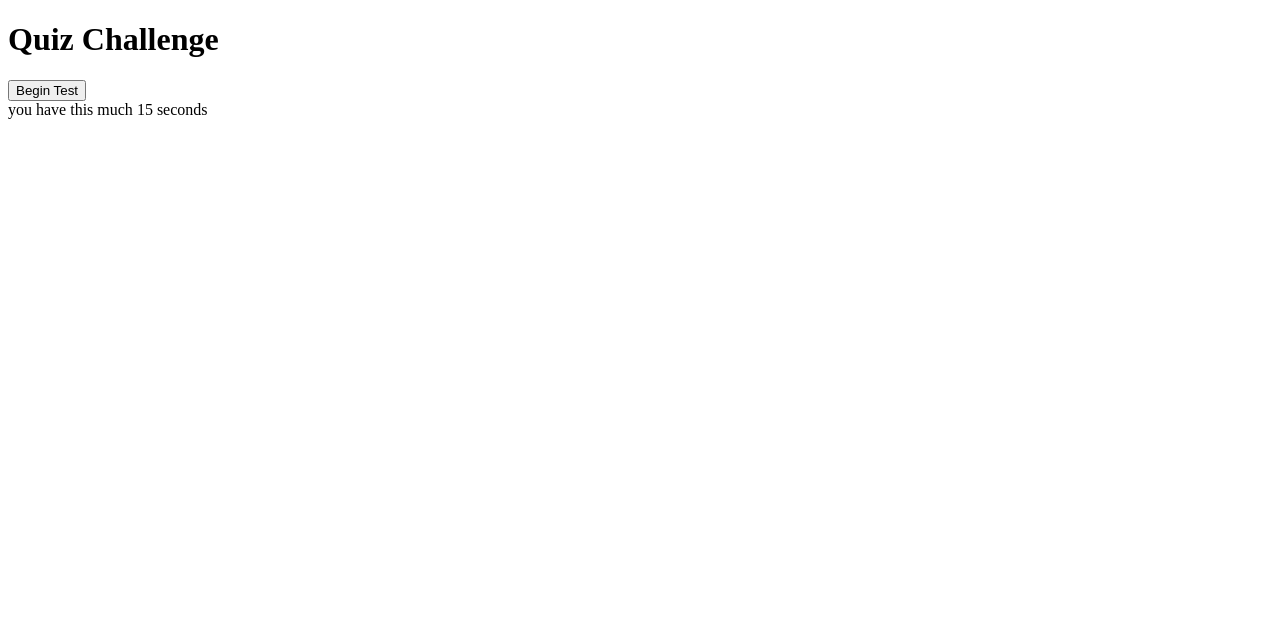
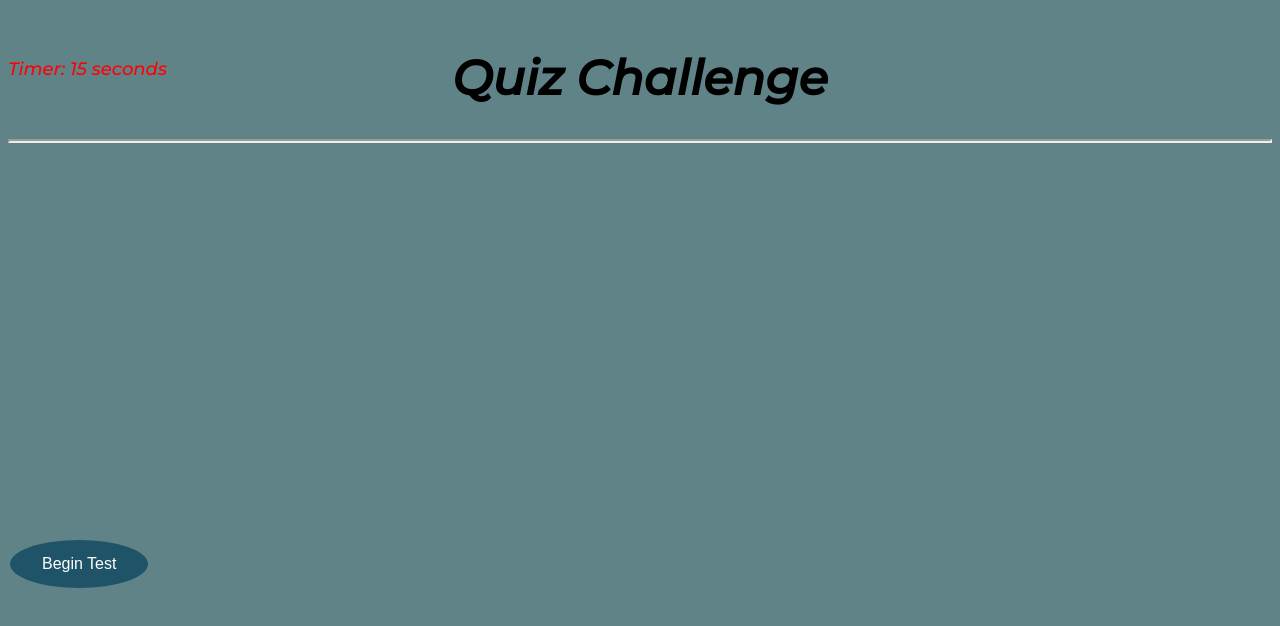
Before and after one commit to idelmundo/codeQuiz, a plain HTML site: page index.html in a window 1280 px wide. Drawn offline with Linux system fonts and the light colour scheme.

Commit message:
added css and change a few things

```diff
--- a/index.html
+++ b/index.html
@@ -5,12 +5,15 @@
     <meta charset="UTF-8">
     <meta name="viewport" content="width=device-width, initial-scale=1.0">
     <meta http-equiv="X-UA-Compatible" content="ie=edge">
+    <link rel="stylesheet" href="style.css" ;>
+    <link href="https://fonts.googleapis.com/css2?family=Montserrat:ital,wght@1,500&display=swap" rel="stylesheet">
     <script src="https://kit.fontawesome.com/1dfbc8a440.js" crossorigin="anonymous"></script>
     <title>Code Quiz</title>
 </head>
 
 <body>
     <h1> Quiz Challenge </h1>
+    <hr>
     <div id="quiz">
         <h1 id="question"></h1>
         <section id="answers">
@@ -18,9 +21,12 @@
     </div>
     <button id="submit">Begin Test</button>
     <div id="results"></div>
-    <div> you have this much <span id="time">15</span> seconds</div>
+    <div>
+        <p>Timer: <span id="time">15</span> seconds</p>
+    </div>
 
     <div id="showHighscore">
+
 
     </div>
 
--- a/script.js
+++ b/script.js
@@ -14,7 +14,7 @@ var counter = 0; //move to the next question
 var time = 15; //give 15sec total time game
 var score = 0;
 var intialTime; // helps clear interval stop timer
-var highscorebox = 0;
+
 
 function start() {
     initialTime = setInterval(gameTime, 1000);
@@ -23,7 +23,7 @@ function start() {
 
 function compareAnswer() {
     if (this.textContent === myQuestions[counter].correctAnswer) {
-        score++, time++
+        score++, time += 2
         alert(score);
     } else {
         time -= 2;
@@ -67,11 +67,10 @@ function endGame() {
     // highScore input needs to be recored
     // const highscorebox = document.querySelector("#showHighscore")
     // quiz.style.display = "block";
-    const quiz = document.querySelector("#quiz"); // at the end of question it display the main page again
+    const quiz = document.querySelector("#quiz"); // at the end of the questions it goes back to the main page.
     quiz.style.display = "none";
+}
 
-
-}
 
 // Question starts here
 const myQuestions = [{
--- a/style.css
+++ b/style.css
@@ -0,0 +1,59 @@
+        h1 {
+            font-size: 3em;
+            text-align: center;
+            font-weight: bold;
+            padding-top: .35em;
+            font-family: 'Montserrat', sans-serif;
+        }
+
+        #answers {
+            position: absolute;
+            left: 30%;
+        }
+
+        button {
+            background-color: #1f5468;
+            border: none;
+            color: white;
+            padding: 15px 32px;
+            text-align: center;
+            text-decoration: none;
+            display: inline-block;
+            font-size: 16px;
+            margin: 4px 2px;
+            cursor: pointer;
+            border-radius: 50%;
+            position: relative;
+            bottom: 50%;
+            margin-top: 25%;
+        }
+
+        button:hover {
+            background-color: #2cca31;
+            /* Green */
+            color: white;
+        }
+
+        body {
+            background-color: rgb(96, 131, 136);
+        }
+
+        hr {
+            display: block;
+            unicode-bidi: isolate;
+            margin-block-start: 0.5em;
+            margin-block-end: 0.5em;
+            margin-inline-start: auto;
+            margin-inline-end: auto;
+            overflow: hidden;
+            border-style: inset;
+            border-width: 2px;
+        }
+
+        p {
+            position: absolute;
+            top: 5%;
+            font-family: 'Montserrat', sans-serif;
+            font-size: large;
+            color: red;
+        }
```
